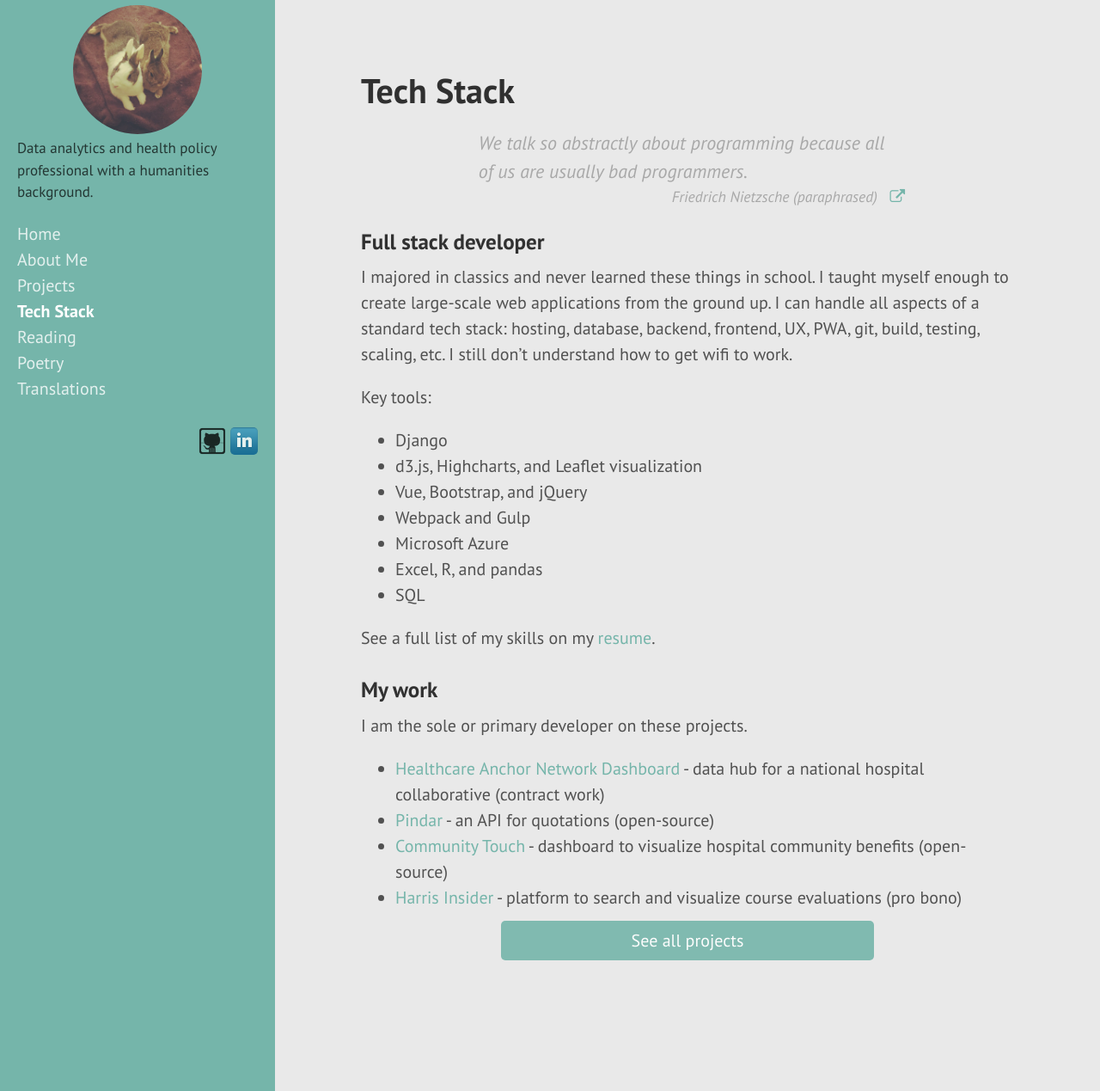
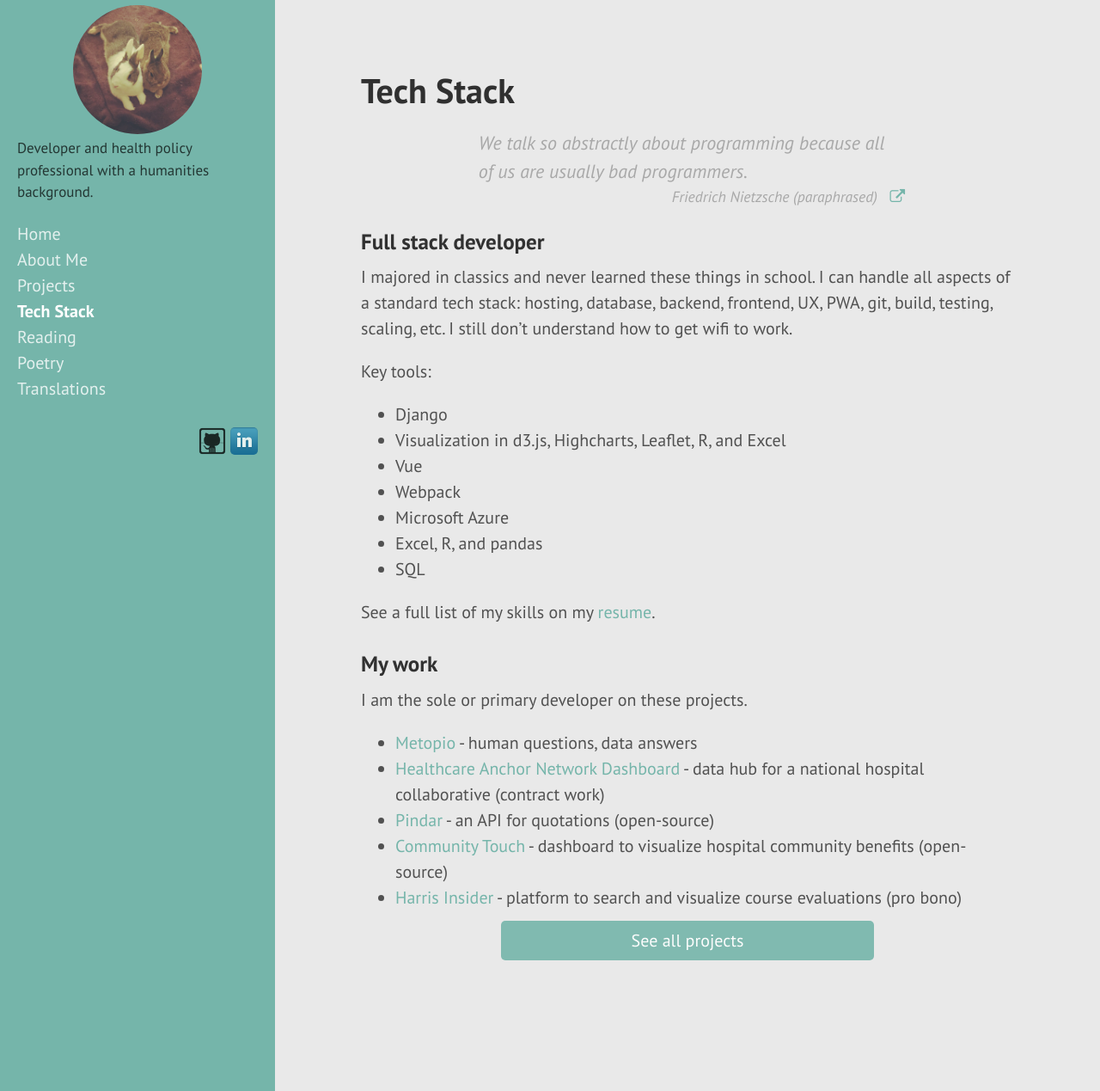
Before and after one commit to jcgiuffrida/jcgiuffrida.github.io, a Jekyll site: the page built from tools.html, in a window 1280 px wide and 1269 px high. Shown: the whole window at 86% size. Built offline with Jekyll 4.4.1, drawn with Linux system fonts in a browser that asks for light colours; nearby versions of some CDN libraries.

Commit message:
Update with Metopio

```diff
--- a/_config.yml
+++ b/_config.yml
@@ -7,7 +7,7 @@ permalink:        pretty
 # Setup
 title:            'Jonathan Giuffrida'
 tagline:          'Data Analysis, Health Policy, and Bunnies'
-description:      'Data analytics and health policy professional with a humanities background.'
+description:      'Developer and health policy professional with a humanities background.'
 url:              https://jcgiuffrida.com
 enforce_ssl:      jcgiuffrida.com
 baseurl:          ''
--- a/index.html
+++ b/index.html
@@ -7,7 +7,7 @@ title: Home
 
 {% assign max_projects = 6 %}
 
-<p>I am a data analytics and health policy professional with <a href="http://instagram.com/bunny_report">two bunnies</a>.</p>
+<p>I am a data analytics and health policy professional, co-founder of <a href="https://metop.io">Metopio</a>, and caretaker of a <a href="http://instagram.com/bunny_report">bunny rabbit</a>.</p>
 
 
 <div class="group">
--- a/tools.html
+++ b/tools.html
@@ -8,14 +8,14 @@ title: Tech Stack
 </div>
 
 <h3>Full stack developer</h3>
-<p>I majored in classics and never learned these things in school. <!--As I built <a href="https://metop.io">Metopio</a> and other projects, -->I taught myself enough to create large-scale web applications from the ground up. I can handle all aspects of a standard tech stack: hosting, database, backend, frontend, UX, PWA, git, build, testing, scaling, etc. I still don&rsquo;t understand how to get wifi to work.</p>
+<p>I majored in classics and never learned these things in school. I can handle all aspects of a standard tech stack: hosting, database, backend, frontend, UX, PWA, git, build, testing, scaling, etc. I still don&rsquo;t understand how to get wifi to work.</p>
 
 <p>Key tools:</p>
 <ul>
   <li>Django</li>
-  <li>d3.js, Highcharts, and Leaflet visualization</li>
-  <li>Vue, Bootstrap, and jQuery</li>
-  <li>Webpack and Gulp</li>
+  <li>Visualization in d3.js, Highcharts, Leaflet, R, and Excel</li>
+  <li>Vue</li>
+  <li>Webpack</li>
   <li>Microsoft Azure</li>
   <li>Excel, R, and pandas</li>
   <li>SQL</li>
@@ -26,7 +26,7 @@ title: Tech Stack
 <h3>My work</h3>
 <p>I am the sole or primary developer on these projects.</p>
 <ul>
-  <!-- <li><a href="https://metop.io">Metopio</a> - the leading platform for data about communities</li> -->
+  <li><a href="https://metop.io">Metopio</a> - human questions, data answers</li>
   <li><a href="https://dashboard.healthcareanchor.network">Healthcare Anchor Network Dashboard</a> - data hub for a national hospital collaborative (contract work)</li>
   <li><a href="https://pindar.pythonanywhere.com/">Pindar</a> - an API for quotations (open-source)</li>
   <li><a href="https://presencehealth.github.io/communitytouch/">Community Touch</a> - dashboard to visualize hospital community benefits (open-source)</li>
```
Also changed, not shown: about.html (+4 -4 lines).
